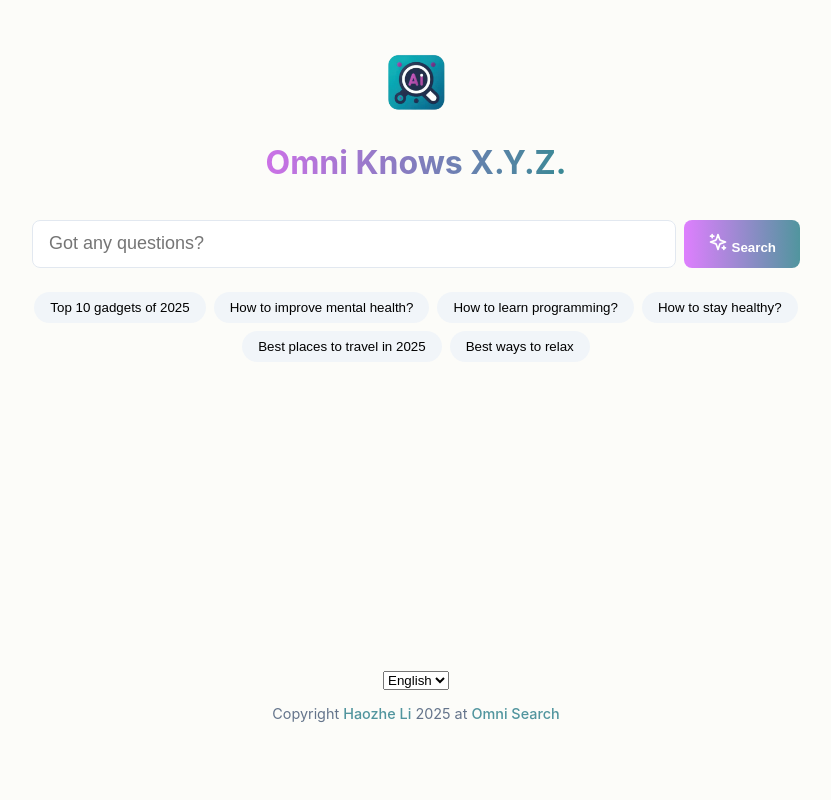
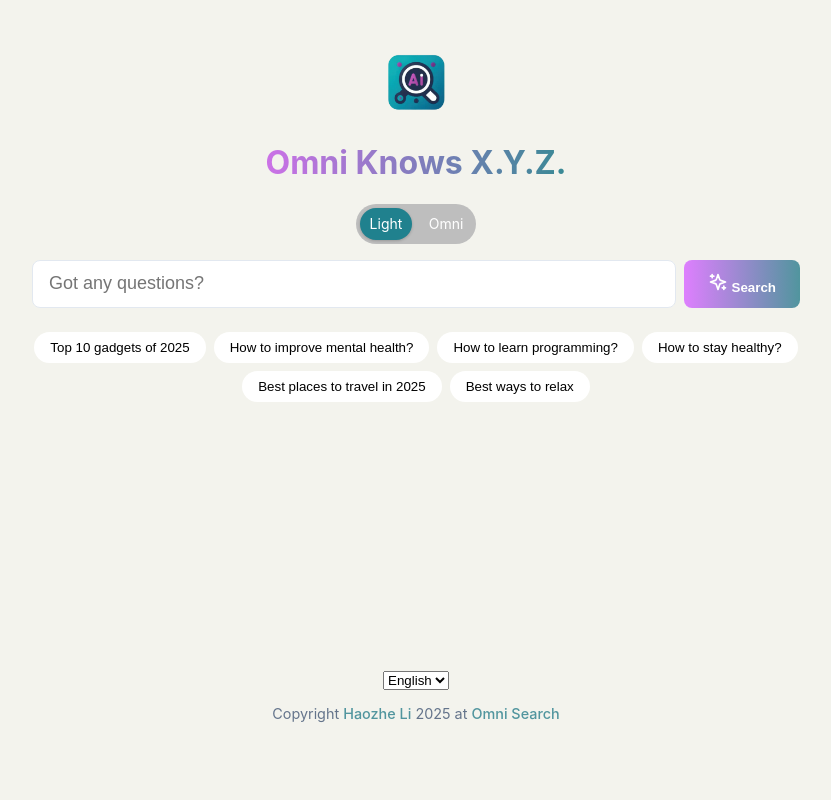
Before and after one commit to Haozhe-Li/Omni-Search, a Flask app: page / in a window 1280 px wide. Shown: the whole page, without its empty margins (224-1055 px from the left). Run offline with Flask 3, Linux system fonts and the light colour scheme.

Commit message:
Add sample response retrieval and enhance language switch functionality; update UI elements and styles

```diff
--- a/app.py
+++ b/app.py
@@ -1,25 +1,29 @@
 from flask import Flask, render_template, request, jsonify
-from core import AISearch
-
-sample_response = {
-    "result": """""",
-}
+from core.aisearch import AISearch
+from core.test_response import get_sample_response
+import time
 
 app = Flask(__name__)
 
-@app.route('/')
+
+@app.route("/")
 async def index():
-    return render_template('index.html')
+    return render_template("index.html")
 
-@app.route('/search', methods=['POST'])
+
+@app.route("/search", methods=["POST"])
 async def search():
-    query = request.json['query']
+    query = request.json["query"]
+    mode = request.json["mode"]
     if query == "test":
-        return jsonify(sample_response)
+        result = get_sample_response()
+        time.sleep(3)
+        return jsonify({"result": result})
     search = AISearch()
-    result = await search.search(query)
-    result = result['answer']
-    return jsonify({'result': result})
+    result = await search.search(query) if mode == "universal" else await search.quick_search(query)
+    result = result["answer"]
+    return jsonify({"result": result})
 
-if __name__ == '__main__':
+
+if __name__ == "__main__":
     app.run(debug=True)
--- /dev/null
+++ b/core/test_response.py
@@ -0,0 +1,6 @@
+import requests
+sample_markdown_src = "https://cdn.jsdelivr.net/gh/Haozhe-Li/Omni-Search@main/README.md"
+markdown_content = requests.get(sample_markdown_src).text
+
+def get_sample_response():
+    return markdown_content
--- a/static/language.js
+++ b/static/language.js
@@ -1,4 +1,4 @@
-function switchLanguage(lang) {
+function switchLanguage(lang, triggerRefresh = false) {
     const translations = {
         en: {
             title: "Omni Knows X.Y.Z.",
@@ -40,6 +40,10 @@ function switchLanguage(lang) {
     if (languageSelect) {
         languageSelect.value = lang;
     }
+
+    if (triggerRefresh) {
+        location.reload();
+    }
 }
 
 (function initializeLanguage() {
--- a/static/script.js
+++ b/static/script.js
@@ -1,14 +1,41 @@
 document.addEventListener("DOMContentLoaded", () => {
   const searchInput = document.getElementById("search-input")
   const searchButton = document.getElementById("search-button")
-  const dropdownMenu = document.getElementById("dropdown-menu")
   const suggestionsContainer = document.getElementById("suggestions")
   const loadingContainer = document.getElementById("loading-container")
   const progressFill = document.getElementById("progress-fill")
   const loadingText = document.getElementById("loading-text")
   const resultContainer = document.getElementById("result-container")
+  const modeToggle = document.getElementById("mode-toggle")
+  // 获取滑块元素
+  const slider = document.querySelector(".mode-toggle-label .slider")
 
+  // 读取用户选择的语言
   const language = localStorage.getItem("language")
+
+  // 当用户未选择模式时，默认选择 "fast"
+  let mode = localStorage.getItem("mode") || "fast"
+
+  // 初始化模式切换按钮状态
+  modeToggle.checked = mode === "universal"
+
+  // 初始化滑块颜色
+  if (mode === "universal") {
+      slider.style.background = "linear-gradient(90deg, #FF7E5F, #6f99e9)"  // 全能模式渐变色
+  } else {
+      slider.style.backgroundColor = "#20818e"  // 快速模式淡蓝色
+  }
+
+  // 监听模式切换
+  modeToggle.addEventListener("change", () => {
+      mode = modeToggle.checked ? "universal" : "fast"
+      localStorage.setItem("mode", mode)
+      if (mode === "universal") {
+          slider.style.background = "linear-gradient(90deg, #FF7E5F, #6f99e9)"
+      } else {
+          slider.style.background = "#20818e"
+      }
+  })
 
   const suggestedQueries = language === "zh" ? [
     "今年最好的电视节目？",
@@ -74,12 +101,12 @@ document.addEventListener("DOMContentLoaded", () => {
     "Best ways to relax",
   ]
 
-  // Randomly select 6 suggestions from the array
+  // 随机选取6个建议
   const randomSuggestions = suggestedQueries
     .sort(() => 0.5 - Math.random())
     .slice(0, 6)
 
-  // Populate suggested queries as chips; clicking immediately triggers a search
+  // 填充建议按钮；点击后立即触发搜索
   randomSuggestions.forEach((query) => {
     const chip = document.createElement("button")
     chip.className = "suggestion-chip"
@@ -91,7 +118,7 @@ document.addEventListener("DOMContentLoaded", () => {
     suggestionsContainer.appendChild(chip)
   })
 
-  // Load last search result if available
+  // 如果存在上一次搜索结果则加载
   const lastQuery = localStorage.getItem("lastSearchQuery")
   const lastResult = localStorage.getItem("lastSearchResult")
   if (lastQuery && lastResult) {
@@ -100,41 +127,48 @@ document.addEventListener("DOMContentLoaded", () => {
     resultContainer.innerHTML = marked.parse(lastResult)
   }
 
-  // Handle search
+  // 打字机效果函数，返回定时器ID
+  function typeWriterEffect(text, element, speed, callback) {
+    element.textContent = ""
+    let i = 0
+    const timer = setInterval(() => {
+      element.textContent += text.charAt(i)
+      i++
+      if (i >= text.length) {
+        clearInterval(timer)
+        if (callback) callback()
+      }
+    }, speed)
+    return timer
+  }
+
+  // 处理搜索
   function handleSearch() {
     const query = searchInput.value.trim()
     if (!query) return
 
-    // 隐藏建议栏
+    // 隐藏建议栏，显示结果容器
     suggestionsContainer.style.display = "none"
+    resultContainer.style.display = "block"
 
-    // 显示搜索结果占位文本并加上高斯模糊效果
-    resultContainer.style.display = "block"
-    resultContainer.innerHTML = `
-      <h1>What is Omni Search</h1>
-      <p style="padding: 20px;">
-        Omni search is a powerful search engine that uses the latest AI technology to provide you with the most relevant information on the web.
-        By doing so, we aim to make it easier for you to find the answers you need, when you need them.
-      </p>
-      <h2>How to use Omni Search</h2>
-      <p style="padding: 20px;">
-        To use Omni Search, simply type your question in the search bar above and press the search button.
-        Our AI will then search the web for the most relevant information and present it to you in an easy-to-read format.
-      </p>
-      <h2>Why use Omni Search</h2>
-      <p style="padding: 20px;">
-        Omni Search is designed to help you find the answers you need quickly and easily.
-        Whether you're looking for information on a specific topic or just want to learn something new, Omni Search has you covered.
-      </p>
+    const placeholderContent = `    The user is asking about ${query}. To do this we begin by analyzing your query and gathering all the relevant details necessary to provide a clear and concise answer. Our system is currently processing your request, understanding the underlying context, and coordinating resources to deliver the best possible response. We understand that your inquiry is important and requires a thoughtful approach, so we are actively working behind the scenes.
+
+    During this brief waiting period, our algorithm is parsing your question and reviewing the latest data to ensure the response is accurate and comprehensive. Our multi-step process involves evaluating similar queries, consulting updated resources, and generating insights tailored to your specific needs. This helps us simulate a conversational tone that is presently engaging and closely aligned with your expectations.
+
+    While you see this placeholder text, we are effectively “reasoning” with our advanced AI, drawing on a vast repository of information. Our goal is to create a final output that not only matches your query but exceeds your expectations by providing contextual clarity and actionable insights. Please hold on just a moment as we complete the final steps of our processing. We appreciate your patience and are confident that your inquiry about ${query} will soon reveal a well-rounded and insightful result.
     `
+
     resultContainer.style.filter = "blur(5px)"
+    resultContainer.style.transition = "filter 1s ease-out"
+    resultContainer.style.userSelect = "none"
 
-    // 显示进度条
+    const placeholderTimer = typeWriterEffect(placeholderContent, resultContainer, 50)
+
     loadingContainer.style.display = "block"
     progressFill.style.width = "0%"
 
     let progress = 0
-    const interval = setInterval(() => {
+    const progressInterval = setInterval(() => {
       progress += 10
       progressFill.style.width = `${progress}%`
       if (progress < 20) {
@@ -150,18 +184,18 @@ document.addEventListener("DOMContentLoaded", () => {
         loadingText.textContent = "Pulling things together..."
       }
       if (progress >= 90) {
-        clearInterval(interval)
+        clearInterval(progressInterval)
         loadingText.textContent = "Performing final checks..."
       }
     }, 2500)
 
-    // Updated API call to /search using POST and JSON body
+    // 发起搜索请求，携带mode参数
     fetch(`/search`, {
       method: "POST",
       headers: {
         "Content-Type": "application/json"
       },
-      body: JSON.stringify({ query: query })
+      body: JSON.stringify({ query: query, mode: mode })
     })
       .then(response => {
         if (!response.ok) {
@@ -170,23 +204,24 @@ document.addEventListener("DOMContentLoaded", () => {
         return response.json()
       })
       .then((data) => {
-        clearInterval(interval)
-        loadingContainer.style.display = "none"
-        // 移除模糊效果，展示实际内容
-        resultContainer.style.filter = "none"
-
-
+        clearInterval(placeholderTimer)
+        resultContainer.textContent = ""
+        resultContainer.innerHTML = marked.parse(data.result)
+        resultContainer.style.userSelect = ""
         localStorage.setItem("lastSearchQuery", query)
         localStorage.setItem("lastSearchResult", data.result)
-        resultContainer.innerHTML = marked.parse(data.result)
+        loadingContainer.style.display = "none"
+        requestAnimationFrame(() => {
+          resultContainer.style.filter = "blur(0px)"
+        })
 
-        const codeBlocks = resultContainer.querySelectorAll('pre code');
+        const codeBlocks = resultContainer.querySelectorAll('pre code')
         codeBlocks.forEach((block) => {
-          hljs.highlightElement(block);
-        });
+          hljs.highlightElement(block)
+        })
       })
       .catch((error) => {
-        clearInterval(interval)
+        clearInterval(placeholderTimer)
         loadingContainer.style.display = "none"
         resultContainer.style.filter = "none"
         resultContainer.innerHTML = `<p>Error fetching results: ${error.message}</p>`
@@ -195,9 +230,4 @@ document.addEventListener("DOMContentLoaded", () => {
   }
 
   searchButton.addEventListener("click", handleSearch)
-  searchInput.addEventListener("keydown", (event) => {
-    if (event.key === "Enter") {
-      handleSearch()
-    }
-  })
 })
--- a/static/styles.css
+++ b/static/styles.css
@@ -3,7 +3,7 @@ body {
   font-family: -apple-system, BlinkMacSystemFont, "Segoe UI", Roboto, "Helvetica Neue", Arial, sans-serif;
   -webkit-font-smoothing: antialiased;
   -moz-osx-font-smoothing: grayscale;
-  background-color: #fcfcf9;
+  background-color: #f3f3ed;
 }
 
 * {
@@ -84,7 +84,7 @@ body {
 
 .suggestion-chip {
   padding: 0.5rem 1rem;
-  background: #f1f5f9;
+  background: #ffffff;
   border: none;
   border-radius: 9999px;
   cursor: pointer;
@@ -92,7 +92,7 @@ body {
 }
 
 .suggestion-chip:hover {
-  background: #e2e8f0;
+  background: #dfdfdf;
 }
 
 .loading-container {
@@ -190,7 +190,7 @@ body {
 
 .result-container code {
   padding: 0.25rem 0.5rem;
-  background: #eaf4fe;
+  background: #f3f3ed;
   border-radius: 0.25rem;
   line-height: 1.6;
 }
@@ -392,3 +392,56 @@ body {
   opacity: 0;
   transition: opacity 0.5s;
 }
+
+/* 模式切换滑块样式 */
+.mode-switch {
+    display: flex;
+    justify-content: center;
+    align-items: center;
+    margin-top: 15px;
+}
+
+.mode-toggle {
+    display: none;
+}
+
+.mode-toggle-label {
+    position: relative;
+    display: flex;
+    align-items: center;
+    justify-content: center;
+    width: 120px;
+    height: 40px;
+    background-color: #bebebe;
+    border-radius: 20px;
+    cursor: pointer;
+    /* 移除内边距，使用等高行高实现垂直居中 */
+    font-family: inherit;
+    font-size: 14px;
+    color: #ffffff;
+}
+
+.mode-label {
+    width: 50%;
+    text-align: center;
+    line-height: 40px;
+    z-index: 2;
+    position: relative;
+}
+
+.slider {
+    position: absolute;
+    top: 4px;
+    left: 4px;
+    width: 52px;
+    height: 32px;
+    background-color: #fff;
+    border-radius: 16px;
+    transition: left 0.3s ease;
+    box-shadow: 0 1px 3px rgba(0, 0, 0, 0.2);
+    z-index: 1;
+}
+
+.mode-toggle:checked + .mode-toggle-label .slider {
+    left: calc(100% - 56px);
+}
--- a/templates/index.html
+++ b/templates/index.html
@@ -4,7 +4,7 @@
 <head>
     <meta charset="UTF-8">
     <meta name="viewport" content="width=device-width, initial-scale=1.0">
-    <title>Omni Knows Everything</title>
+    <title>Omni Knows X.Y.Z.</title>
     <meta name="description" content="An AI search engine that understands your questions.">
     <meta name="keywords" content="AI, search, engine, omni, understand, questions">
     <meta name="author" content="Haozhe Li">
@@ -22,6 +22,16 @@
                 <a href="/"><img src="{{ url_for('static', filename='img/android-chrome-512x512.webp') }}"
                         alt="OMNI Search" class="logo" style="width: 70px; height: 70px;"></a>
                 <h1 class="gradient-title"><a href="/">Omni Knows X.Y.Z.</a></h1>
+
+                <!-- 新增模式切换滑块，放置于标题正下方 -->
+                <div class="mode-switch">
+                    <input type="checkbox" id="mode-toggle" class="mode-toggle">
+                    <label for="mode-toggle" class="mode-toggle-label">
+                        <span class="mode-label mode-fast">Light</span>
+                        <span class="mode-label mode-universal">Omni</span>
+                        <span class="slider"></span>
+                    </label>
+                </div>
             </div>
         </header>
 
@@ -53,7 +63,7 @@
             <div class="progress-bar">
                 <div id="progress-fill" class="progress-fill"></div>
             </div>
-            <p id="loading-text" class="loading-text">Understanding your questions...</p>
+            <p id="loading-text" class="loading-text">Initializing...</p>
         </div>
 
         <div id="result-container" class="result-container" style="display: none;">
@@ -61,7 +71,7 @@
         </div>
         <footer class="footer">
             <div class="language-switch">
-                <select id="language-select" onchange="switchLanguage(this.value)">
+                <select id="language-select" onchange="switchLanguage(this.value, true)">
                     <option value="en" selected>English</option>
                     <option value="zh">中文</option>
                 </select>
```
Also changed, not shown: core/aisearch.py (renamed from core.py, +51 -20 lines).
